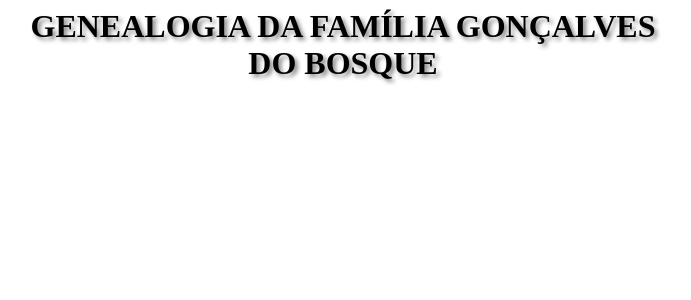
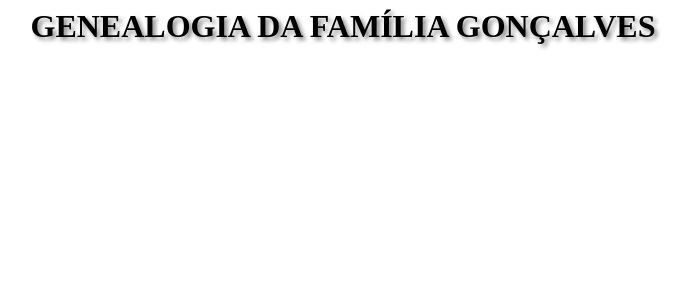
Before and after one commit to claudiovargas1955/claudiovargas1955.github.io, a Jekyll site: the page _pages/familia-gonçalves.html, which Jekyll copies as it is, in a window 1280 px wide. Shown: the top 300 px of the page, without its empty margins (297-988 px from the left). Built offline with Jekyll 4.4.1, drawn with Linux system fonts in a browser that asks for light colours.

Commit message:
Update familia-gonçalves.html

```diff
--- a/_pages/familia-gonçalves.html
+++ b/_pages/familia-gonçalves.html
@@ -88,4 +88,4 @@ details[open] summary {color:#996633;
 
 </style>
 
-<h1>GENEALOGIA DA FAMÍLIA GONÇALVES<br>DO BOSQUE</h1>
+<h1>GENEALOGIA DA FAMÍLIA GONÇALVES</h1>
```
